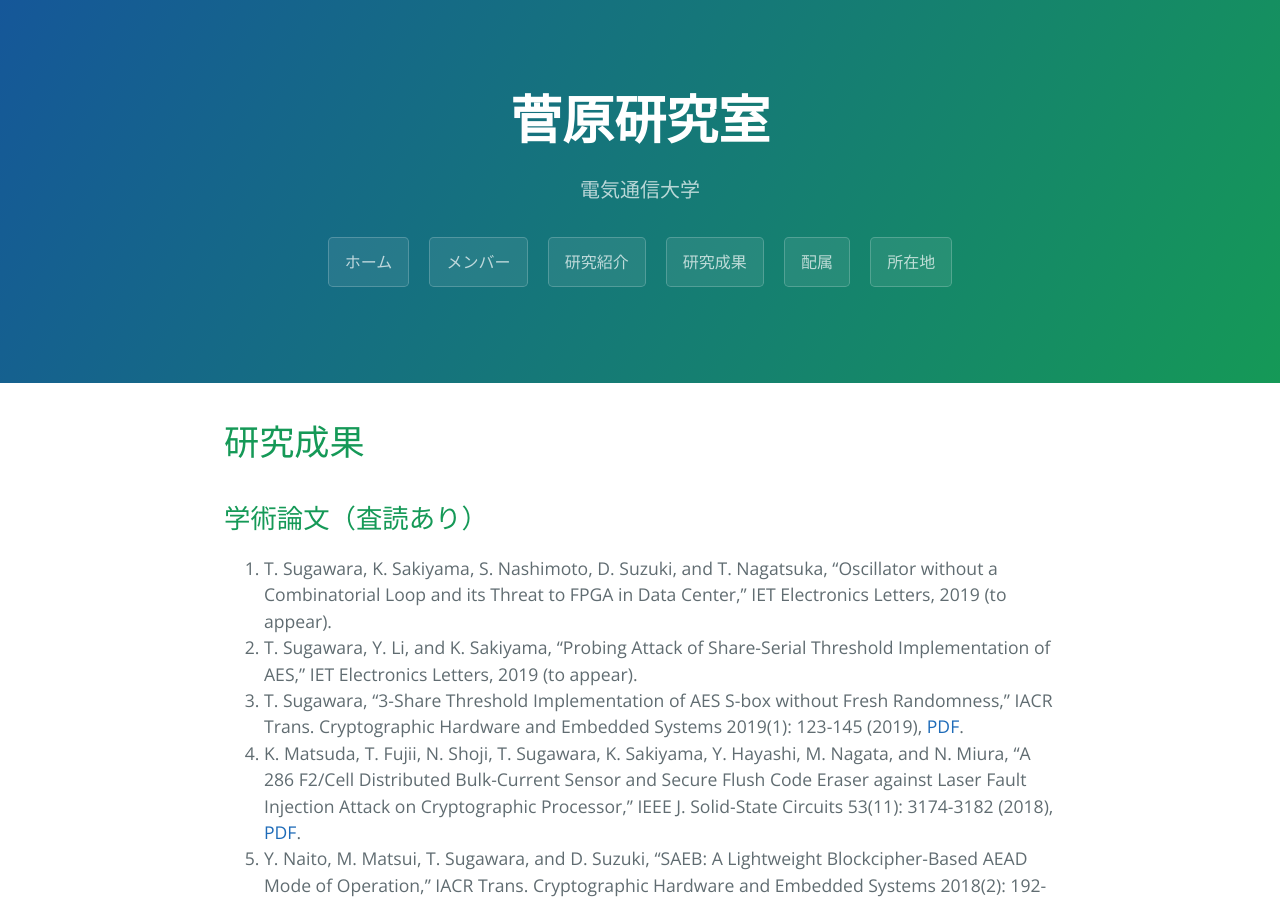
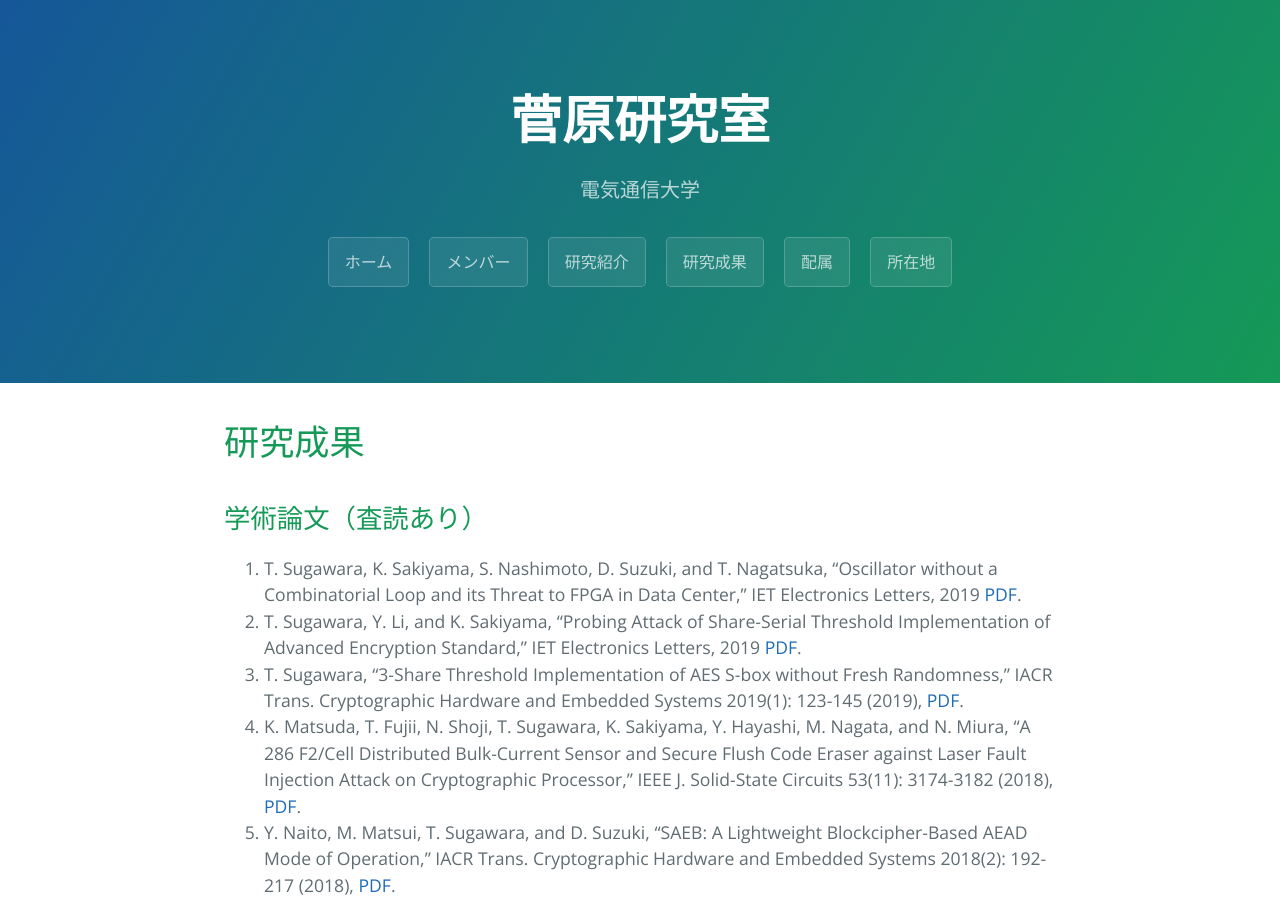
Before and after one commit to sugawara-bbbb/weblab, a Jekyll site: the page built from publication.md, in a window 1280 px wide and 900 px high. Built offline with Jekyll 4.4.1, drawn with Linux system fonts in a browser that asks for light colours; our own code applies the rules of GitHub Pages for plain Markdown files; some of the changed text lies outside the part shown.

Commit message:
研究成果を追加

```diff
--- a/publication.md
+++ b/publication.md
@@ -8,8 +8,8 @@ layout: default
 
 
 ## 学術論文（査読あり）
-1. T. Sugawara, K. Sakiyama, S. Nashimoto, D. Suzuki, and T. Nagatsuka, "Oscillator without a Combinatorial Loop and its Threat to FPGA in Data Center," IET Electronics Letters, 2019 (to appear).
-1. T. Sugawara, Y. Li, and K. Sakiyama, "Probing Attack of Share-Serial Threshold Implementation of AES," IET Electronics Letters, 2019 (to appear).
+1. T. Sugawara, K. Sakiyama, S. Nashimoto, D. Suzuki, and T. Nagatsuka, "Oscillator without a Combinatorial Loop and its Threat to FPGA in Data Center," IET Electronics Letters, 2019 [PDF](https://digital-library.theiet.org/content/journals/10.1049/el.2019.0163).
+1. T. Sugawara, Y. Li, and K. Sakiyama, "Probing Attack of Share-Serial Threshold Implementation of Advanced Encryption Standard," IET Electronics Letters, 2019 [PDF](https://digital-library.theiet.org/content/journals/10.1049/el.2018.7518).
 1. T. Sugawara, "3-Share Threshold Implementation of AES S-box without Fresh Randomness,"  IACR Trans. Cryptographic Hardware and Embedded Systems 2019(1): 123-145 (2019), [PDF](https://tches.iacr.org/index.php/TCHES/article/download/7336/6508/).
 1. K. Matsuda, T. Fujii, N. Shoji, T. Sugawara, K. Sakiyama, Y. Hayashi, M. Nagata, and N. Miura, "A 286 F2/Cell Distributed Bulk-Current Sensor and Secure Flush Code Eraser against Laser Fault Injection Attack on Cryptographic Processor," IEEE J. Solid-State Circuits 53(11): 3174-3182 (2018), [PDF](http://www.lib.kobe-u.ac.jp/repository/90005512.pdf).
 1. Y. Naito, M. Matsui, T. Sugawara, and D. Suzuki, “SAEB: A Lightweight Blockcipher-Based AEAD Mode of Operation,” IACR Trans. Cryptographic Hardware and Embedded Systems 2018(2): 192-217 (2018), [PDF](https://tches.iacr.org/index.php/TCHES/article/view/885).
@@ -105,6 +105,7 @@ layout: default
 
 ## 講演・チュートリアル・パネルディスカッション等
 
+1. Y. Naito and T. Sugawara, "Lightweight Authenticated Encryption Mode of Operation for Tweakable Block Ciphers," Cryptology ePrint Archive: Report 2019/339.
 1. 八代理紗, 菅原健, 岩本貢, 崎山一男, “PUFへの機械学習攻撃と耐性強化に向けて,” PUF技術シンポジウム2018, (Mar., 16th, 2018).
 1. 菅原健, "IoT における機器・ハードウェアへの攻撃の脅威," 情報セキュリティ・セミナー, 日本銀行・金融研究所, 2017（依頼講演）.
 1. 菅原健, "サイドチャネル攻撃と対策," 2017年ソサイエティ大会, AT3-3, 2017（チュートリアル）．
```
